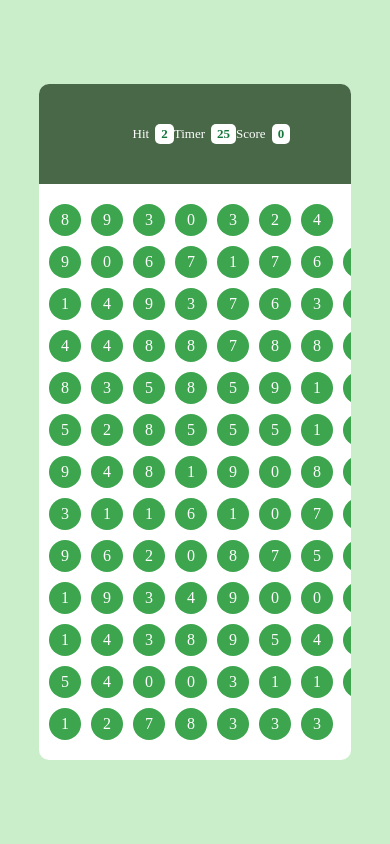
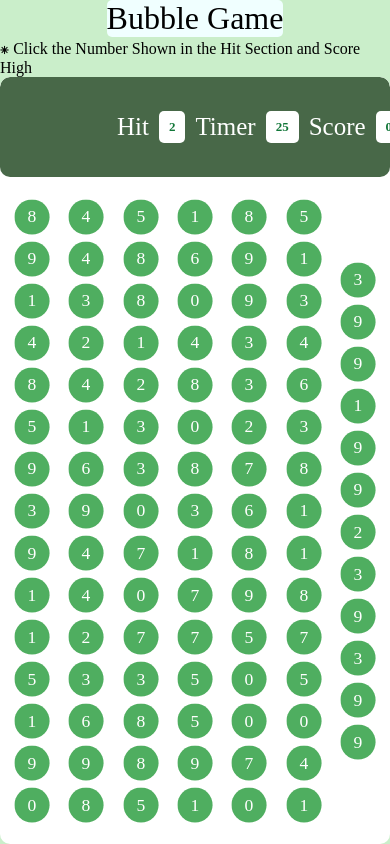
Before and after one commit to yuvraj-singh-lodhi/Bubble_Game, a plain HTML site: page index.html in a window 390 px wide. Drawn offline with Linux system fonts and the light colour scheme.

Commit message:
responsive updation 3

```diff
--- a/index.html
+++ b/index.html
@@ -8,6 +8,9 @@
 </head>
 <body>
     <div id="main">
+        <h1>Bubble Game</h1>
+        <p>⁕ Click the Number Shown in the Hit Section
+            and Score High </p>
         <div id="panel">
             <div id="panel-top">
                 <div class="elem">
--- a/style.css
+++ b/style.css
@@ -11,11 +11,18 @@ html,body{
 }
 #main{
     display: flex;
+    flex-direction: column;
     align-items: center;
     justify-content: center;
     width: 100%;
     height: 100%;
     background-color: rgb(202, 238, 202);
+}
+h1{
+    font-family: "Gilroy";
+    font-weight: 300;
+    background-color: azure;
+    border-radius: 5px;
 }
 #panel{
     overflow: hidden;
@@ -96,7 +103,22 @@ html,body{
     color: #fff;
     border-radius: 50%;
     font-weight: 500;
+    animation: scaleIn 1s linear infinite alternate ;
 }
+
+@keyframes scaleIn {
+    from {
+      transform: scale(1, 1);
+      opacity: 10;
+    }
+    to {
+      transform: scale(1.1, 1.1);
+        opacity: .9;
+    }
+  }
+
+
+
 .bubble:hover{
     cursor: pointer;
     background-color:rgb(29, 88, 40) ;
@@ -220,20 +242,31 @@ html,body{
 }
 @media screen and (max-width:590px) {
 
+    #panel{
+        overflow: hidden;
+        width: 100%;
+        height: 100%;
+        border-radius: 10px;
+    }
+    #panel-top{
+        overflow: hidden;
+        border-radius: 10px
+    }
     .bubble{
         width: 32px;
         height: 32px;
         font-weight: 35;
     }
 .elem{
-    gap: 6px;
+    gap: 10px;
+    margin-right: 10px;
  }
  .elem h2{
-     font-size: 13px;
+     font-size: 25px;
  }
  .box{
     font-size: 13px;
-     padding: 2px 6px;
+     padding: 8px 10px;
 
  }
 }
```
